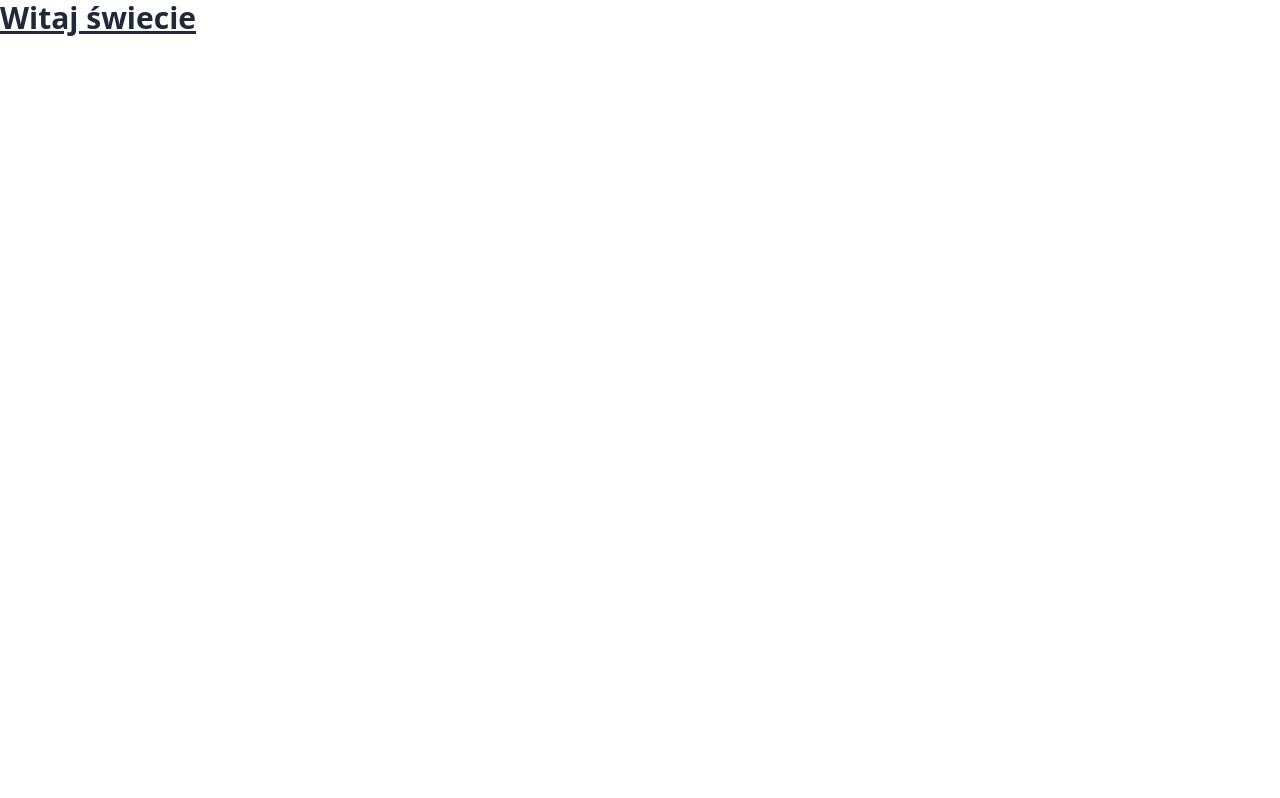
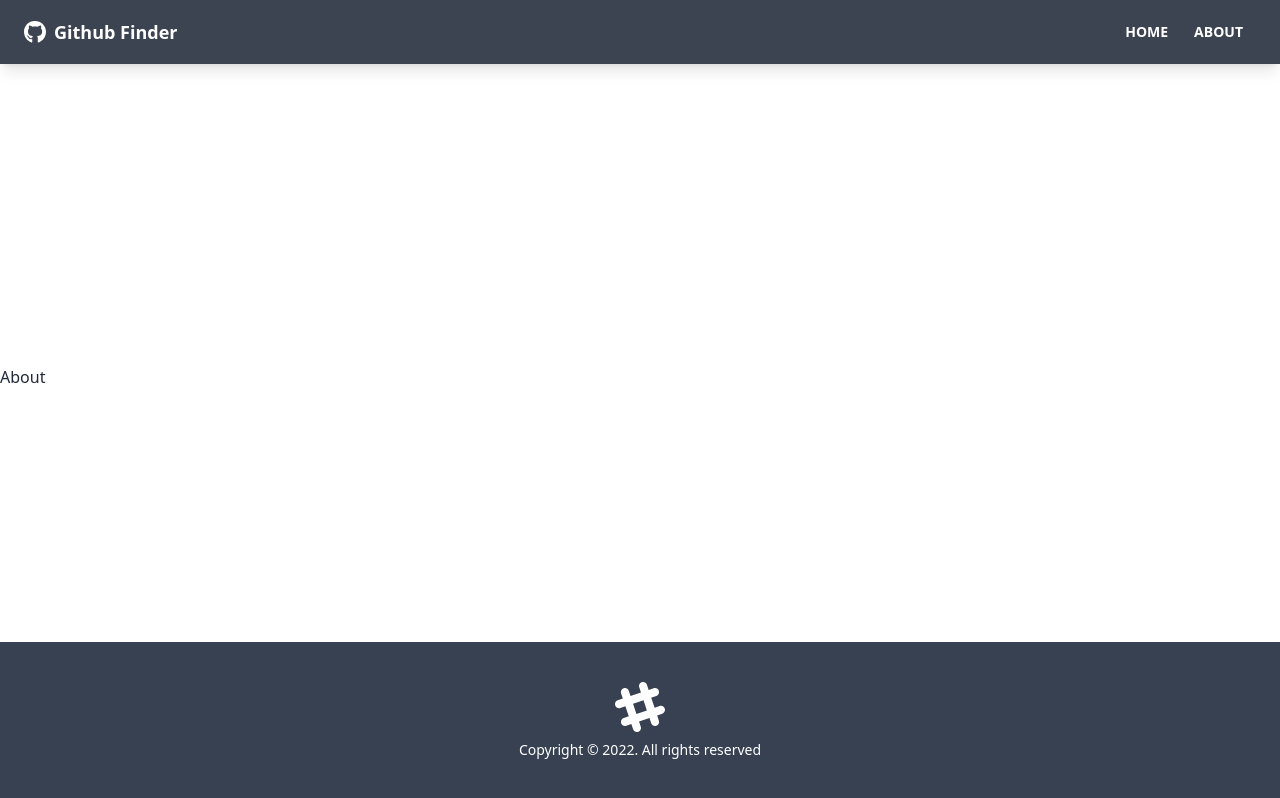
Before and after one commit to robmi11/github-finder, a React (Create React App) app: page /about in a window 1280 px wide. Built offline with nearby package versions, Linux system fonts and the light colour scheme.

Commit message:
Draft components Added: Navbar, Footer, Home, About.

```diff
--- a/package.json
+++ b/package.json
@@ -6,6 +6,8 @@
     "daisyui": "^2.27.0",
     "react": "^18.2.0",
     "react-dom": "^18.2.0",
+    "react-icons": "^4.4.0",
+    "react-router-dom": "^6.3.0",
     "react-scripts": "5.0.1"
   },
   "scripts": {
--- a/src/App.js
+++ b/src/App.js
@@ -1,5 +1,22 @@
+import { Routes, Route } from "react-router-dom";
+import Navbar from "./components/layout/Navbar";
+import Home from "./components/main/Home";
+import About from "./components/main/About";
+import Footer from "./components/layout/Footer";
+
 function App() {
-  return <h1 className="text-3xl font-bold underline">Witaj świecie</h1>;
+  return (
+    <div className="flex flex-col justify-between h-screen">
+      <Navbar />
+      <main>
+        <Routes>
+          <Route path="/" element={<Home />} />
+          <Route path="/about" element={<About />} />
+        </Routes>
+      </main>
+      <Footer />
+    </div>
+  );
 }
 
 export default App;
--- /dev/null
+++ b/src/components/layout/Footer.jsx
@@ -0,0 +1,24 @@
+function Footer() {
+  const footerYear = new Date().getFullYear();
+
+  return (
+    <footer className="footer p-10 bg-gray-700 footer-center text-primary-content">
+      <div>
+        <svg
+          width="50"
+          height="50"
+          viewBox="0 0 24 24"
+          xmlns="http://www.w3.org/2000/svg"
+          fillRule="evenodd"
+          clipRule="evenodd"
+          className="inline-block fill-current"
+        >
+          <path d="M22.672 15.226l-2.432.811.841 2.515c.33 1.019-.209 2.127-1.23 2.456-1.15.325-2.148-.321-2.463-1.226l-.84-2.518-5.013 1.677.84 2.517c.391 1.203-.434 2.542-1.831 2.542-.88 0-1.601-.564-1.86-1.314l-.842-2.516-2.431.809c-1.135.328-2.145-.317-2.463-1.229-.329-1.018.211-2.127 1.231-2.456l2.432-.809-1.621-4.823-2.432.808c-1.355.384-2.558-.59-2.558-1.839 0-.817.509-1.582 1.327-1.846l2.433-.809-.842-2.515c-.33-1.02.211-2.129 1.232-2.458 1.02-.329 2.13.209 2.461 1.229l.842 2.515 5.011-1.677-.839-2.517c-.403-1.238.484-2.553 1.843-2.553.819 0 1.585.509 1.85 1.326l.841 2.517 2.431-.81c1.02-.33 2.131.211 2.461 1.229.332 1.018-.21 2.126-1.23 2.456l-2.433.809 1.622 4.823 2.433-.809c1.242-.401 2.557.484 2.557 1.838 0 .819-.51 1.583-1.328 1.847m-8.992-6.428l-5.01 1.675 1.619 4.828 5.011-1.674-1.62-4.829z"></path>
+        </svg>
+        <p>Copyright &copy; {footerYear}. All rights reserved</p>
+      </div>
+    </footer>
+  );
+}
+
+export default Footer;
--- /dev/null
+++ b/src/components/layout/Navbar.jsx
@@ -0,0 +1,33 @@
+import { Link } from "react-router-dom";
+import { FaGithub } from "react-icons/fa";
+
+function Navbar({ title }) {
+  return (
+    <nav className="navbar mb-12 shadow-lg bg-neutral text-neutral-content">
+      <div className="container mx-auto">
+        <div className="flex-none px-2 mx-2">
+          <FaGithub className="inline pr-2 text-3xl" />
+          <Link to="/" className="text-lg font-bold align-middle">
+            {title}
+          </Link>
+        </div>
+        <div className="flex-1 px-2 mx-2">
+          <div className="flex justify-end">
+            <Link to="/" className="btn btn-ghost btn-sm rounded-btn">
+              Home
+            </Link>
+            <Link to="/about" className="btn btn-ghost btn-sm rounded-btn">
+              About
+            </Link>
+          </div>
+        </div>
+      </div>
+    </nav>
+  );
+}
+
+Navbar.defaultProps = {
+  title: "Github Finder",
+};
+
+export default Navbar;
--- /dev/null
+++ b/src/components/main/About.jsx
@@ -0,0 +1,5 @@
+function About() {
+  return <section className="container mx-auto">About</section>;
+}
+
+export default About;
--- /dev/null
+++ b/src/components/main/Home.jsx
@@ -0,0 +1,5 @@
+function Home() {
+  return <section className="container mx-auto">Home</section>;
+}
+
+export default Home;
--- a/src/index.js
+++ b/src/index.js
@@ -1,11 +1,14 @@
 import React from "react";
 import ReactDOM from "react-dom/client";
+import { BrowserRouter } from "react-router-dom";
 import "./index.css";
 import App from "./App";
 
 const root = ReactDOM.createRoot(document.getElementById("root"));
 root.render(
   <React.StrictMode>
-    <App />
+    <BrowserRouter>
+      <App />
+    </BrowserRouter>
   </React.StrictMode>
 );
```
Also changed, not shown: src/App.css (deleted, +0 -38 lines), 1 other file (tests, documents, lock files or other folders).
